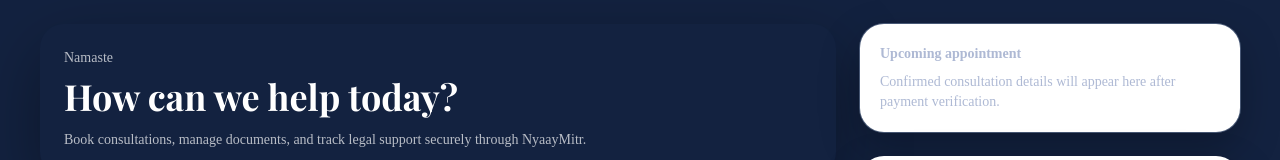
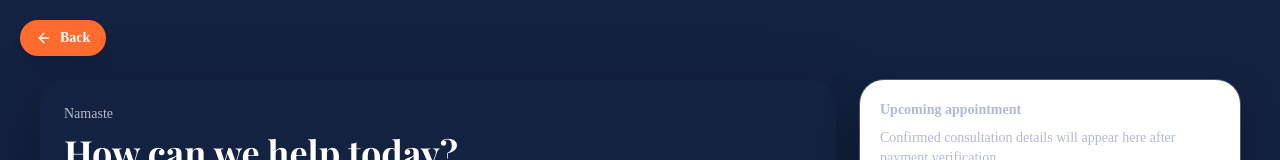
Before and after one commit to priestly-ops/Nayam, a Next.js app in the folder nyaaymitr/: page /dashboard in a window 1280 px wide. Shown: the top 160 px of the page. Built offline with nearby package versions, Linux system fonts and the light colour scheme; no server answers; a web font is replaced by a local one.

Commit message:
Add visible dashboard back button

```diff
--- a/nyaaymitr/app/(dashboard)/dashboard/page.tsx
+++ b/nyaaymitr/app/(dashboard)/dashboard/page.tsx
@@ -1,6 +1,7 @@
 'use client';
 
-import { CalendarCheck, FileText, Scale, ShieldCheck } from 'lucide-react';
+import { ArrowLeft, CalendarCheck, FileText, Scale, ShieldCheck } from 'lucide-react';
+import { useRouter } from 'next/navigation';
 import { NotificationPanel } from '@/components/notifications/NotificationPanel';
 import { LifecycleTracker } from '@/components/shared/LifecycleTracker';
 import { useAppointments } from '@/hooks/useAppointments';
@@ -13,12 +14,32 @@ const actions = [
 ];
 
 export default function DashboardPage() {
+  const router = useRouter();
   const { appointments, loading } = useAppointments();
   const nextAppointment = appointments[0];
 
+  function handleBack() {
+    if (typeof window !== 'undefined' && window.history.length > 1) {
+      router.back();
+      return;
+    }
+
+    router.push('/login');
+  }
+
   return (
-    <main className="min-h-screen bg-nyaay-surface px-5 py-6 text-nyaay-navy md:px-10">
-      <section className="mx-auto grid max-w-7xl gap-6 lg:grid-cols-[1fr_380px]">
+    <main className="relative min-h-screen bg-nyaay-surface px-5 py-6 text-nyaay-navy md:px-10">
+      <button
+        type="button"
+        onClick={handleBack}
+        aria-label="Back to previous page"
+        className="fixed left-5 top-5 z-[9999] inline-flex items-center gap-2 rounded-full bg-nyaay-saffron px-4 py-2 text-sm font-bold text-white shadow-lg transition hover:brightness-95 focus-visible:outline focus-visible:outline-2 focus-visible:outline-offset-2 focus-visible:outline-white"
+      >
+        <ArrowLeft className="h-4 w-4" aria-hidden="true" />
+        <span>Back</span>
+      </button>
+
+      <section className="mx-auto grid max-w-7xl gap-6 pt-14 lg:grid-cols-[1fr_380px]">
         <div className="space-y-6">
           <header className="rounded-3xl bg-nyaay-navy p-6 text-white shadow-soft">
             <p className="text-sm text-white/70">Namaste</p>
```
